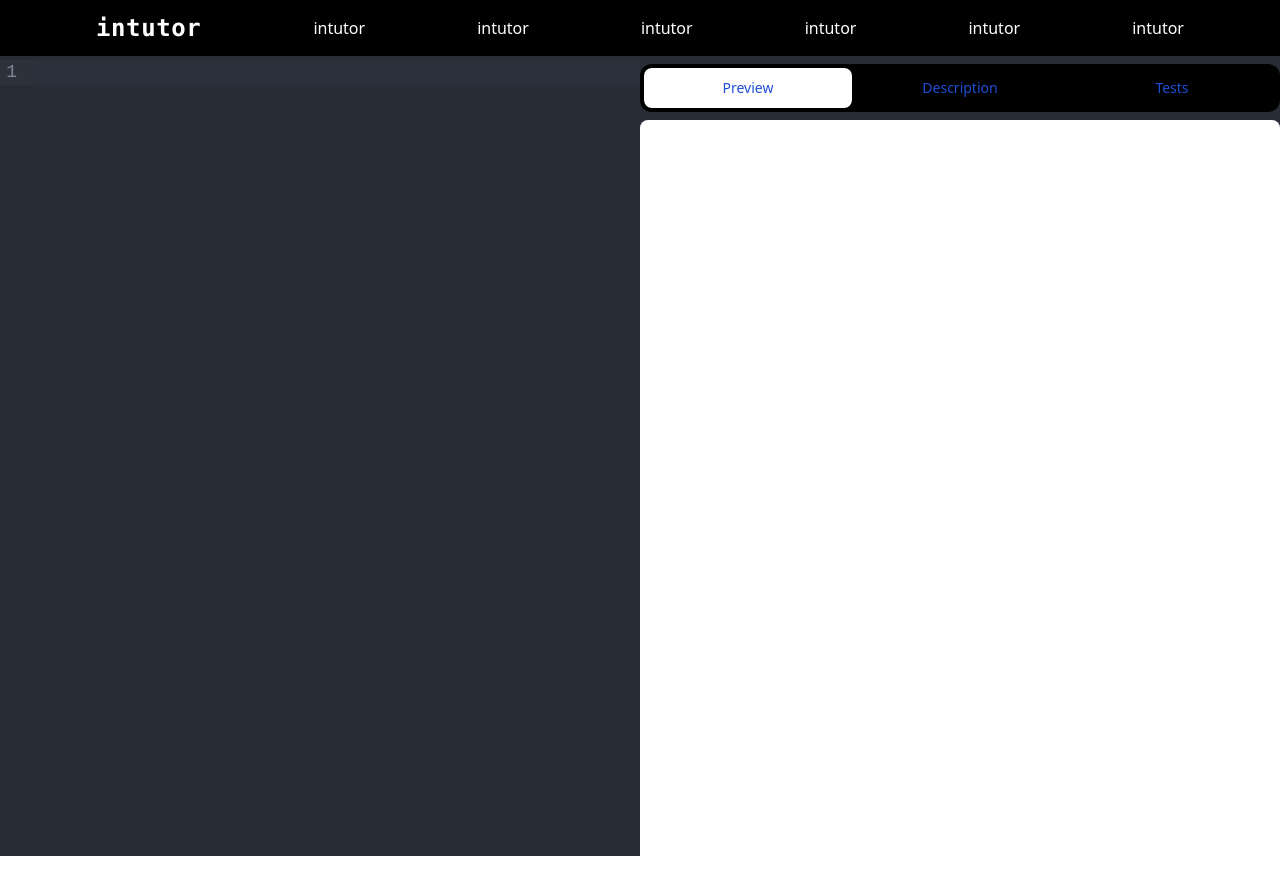
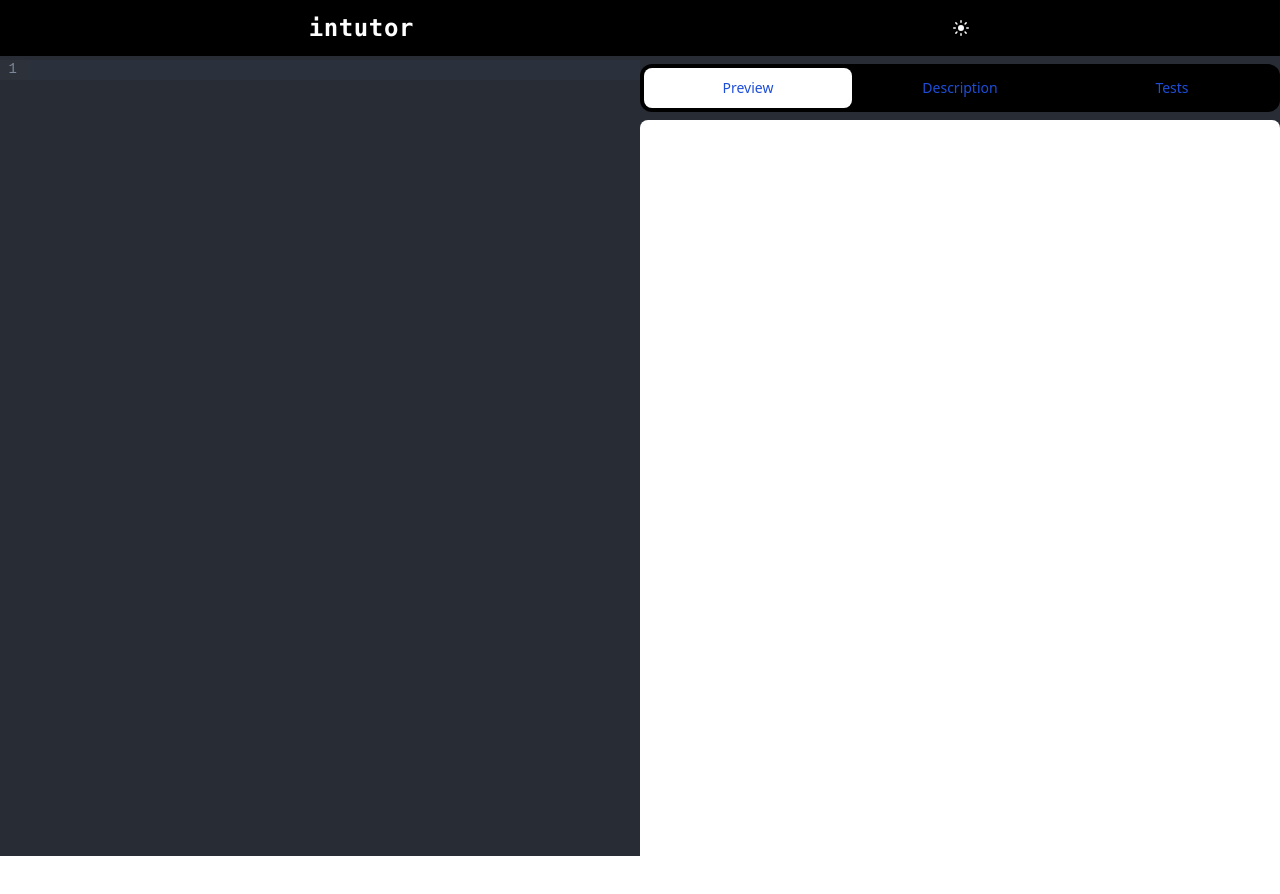
Before and after one commit to gangofdev/interactive-tutor, a React (Vite) app: page / in a window 1280 px wide. Shown: the top 894 px of the page. Built offline with nearby package versions, Linux system fonts and the light colour scheme.

Commit message:
feat: add theme switcher

```diff
--- a/src/App.tsx
+++ b/src/App.tsx
@@ -2,19 +2,33 @@ import React, { useState } from "react";
 import CodeGround from "./components/CodeGround";
 import Description from "./components/Description";
 import Navbar from "./components/Navbar";
+import { CodeProvider } from "./contexts/CodeContext";
+import { ThemeProvider } from "./contexts/ThemeContext";
 
 const App = () => {
   const [htmlCode, setHtmlCode] = useState("");
+  const [theme, setTheme] = useState("dark");
   const handleChange = (newValue: string) => {
     setHtmlCode(newValue);
   };
+  const switchTheme = () => {
+    if (theme === "dark") {
+      setTheme("light");
+    } else {
+      setTheme("dark");
+    }
+  };
   return (
     <div className="bg-[#282C34] h-screen">
-      <Navbar></Navbar>
-      <div className="grid grid-cols-2 h-full">
-        <CodeGround htmlCode={htmlCode} onChange={handleChange}></CodeGround>
-        <Description htmlCode={htmlCode} onChange={handleChange}></Description>
-      </div>
+      <ThemeProvider>
+        <Navbar></Navbar>
+        <CodeProvider>
+          <div className="grid grid-cols-2 h-full">
+            <CodeGround></CodeGround>
+            <Description></Description>
+          </div>
+        </CodeProvider>
+      </ThemeProvider>
     </div>
   );
 };
--- a/src/components/CodeGround.tsx
+++ b/src/components/CodeGround.tsx
@@ -1,20 +1,20 @@
-import React from "react";
+import React, { useContext } from "react";
 import CodeMirror from "@uiw/react-codemirror";
 import { html } from "@codemirror/lang-html";
+import ThemeContext from "../contexts/ThemeContext";
+import CodeContext from "../contexts/CodeContext";
 
-interface CodeGroundProps {
-  htmlCode: string;
-  onChange: (newValue: string) => void;
-}
-const CodeGround = ({ htmlCode, onChange }: CodeGroundProps) => {
+const CodeGround = () => {
+  const { theme }: any = useContext(ThemeContext);
+  const { htmlCode, onHtmlChange } = useContext(CodeContext);
   return (
     <CodeMirror
-      className="text-lg"
-      theme={"dark"}
+      className="text-sm"
+      theme={theme}
       value={htmlCode}
       height="100%"
       extensions={[html()]}
-      onChange={onChange}
+      onChange={onHtmlChange}
     />
   );
 };
--- a/src/components/Description.tsx
+++ b/src/components/Description.tsx
@@ -1,16 +1,14 @@
-import { useState } from "react";
+import { useContext, useState } from "react";
 import { Tab } from "@headlessui/react";
-
-interface DescriptionProps {
-  htmlCode: string;
-  onChange: (newValue: any) => void;
-}
+import CodeContext from "../contexts/CodeContext";
 
 function classNames(...classes: string[]) {
   return classes.filter(Boolean).join(" ");
 }
 
-export default function Description({ htmlCode, onChange }: DescriptionProps) {
+export default function Description() {
+  const { htmlCode } = useContext(CodeContext);
+
   let [categories] = useState({
     Description:
       "Lorem ipsum dolor, sit amet consectetur adipisicing elit. Saepe nulla dignissimos doloribus, labore blanditiis temporibus repellat sint quisquam quo in nihil cum sed quas nam cupiditate recusandae, deleniti quae dolorem.",
--- a/src/components/Navbar.tsx
+++ b/src/components/Navbar.tsx
@@ -1,29 +1,39 @@
 import React from "react";
+import { useContext } from "react";
+import ThemeContext from "../contexts/ThemeContext";
 
 const Navbar = () => {
+  const { theme, switchTheme } = useContext(ThemeContext);
   return (
     <div className="bg-black w-screen h-14 flex flex-row justify-around items-center text-white p-4 px-10">
       <div className=" font-mono text-2xl font-bold tracking-wide">
         <a href="">intutor</a>
       </div>
-      <div>
-        <a href="">intutor</a>
-      </div>
-      <div>
-        <a href="">intutor</a>
-      </div>
-      <div>
-        <a href="">intutor</a>
-      </div>
-      <div>
-        <a href="">intutor</a>
-      </div>
-      <div>
-        <a href="">intutor</a>
-      </div>
-      <div>
-        <a href="">intutor</a>
-      </div>
+      <button className="text-gray-50" onClick={switchTheme}>
+        {theme === "dark" ? (
+          <svg
+            xmlns="http://www.w3.org/2000/svg"
+            viewBox="0 0 20 20"
+            fill="currentColor"
+            className="w-5 h-5"
+          >
+            <path d="M10 2a.75.75 0 01.75.75v1.5a.75.75 0 01-1.5 0v-1.5A.75.75 0 0110 2zM10 15a.75.75 0 01.75.75v1.5a.75.75 0 01-1.5 0v-1.5A.75.75 0 0110 15zM10 7a3 3 0 100 6 3 3 0 000-6zM15.657 5.404a.75.75 0 10-1.06-1.06l-1.061 1.06a.75.75 0 001.06 1.06l1.06-1.06zM6.464 14.596a.75.75 0 10-1.06-1.06l-1.06 1.06a.75.75 0 001.06 1.06l1.06-1.06zM18 10a.75.75 0 01-.75.75h-1.5a.75.75 0 010-1.5h1.5A.75.75 0 0118 10zM5 10a.75.75 0 01-.75.75h-1.5a.75.75 0 010-1.5h1.5A.75.75 0 015 10zM14.596 15.657a.75.75 0 001.06-1.06l-1.06-1.061a.75.75 0 10-1.06 1.06l1.06 1.06zM5.404 6.464a.75.75 0 001.06-1.06l-1.06-1.06a.75.75 0 10-1.061 1.06l1.06 1.06z" />
+          </svg>
+        ) : (
+          <svg
+            xmlns="http://www.w3.org/2000/svg"
+            viewBox="0 0 20 20"
+            fill="currentColor"
+            className="w-5 h-5"
+          >
+            <path
+              fill-rule="evenodd"
+              d="M7.455 2.004a.75.75 0 01.26.77 7 7 0 009.958 7.967.75.75 0 011.067.853A8.5 8.5 0 116.647 1.921a.75.75 0 01.808.083z"
+              clip-rule="evenodd"
+            />
+          </svg>
+        )}
+      </button>
     </div>
   );
 };
--- /dev/null
+++ b/src/contexts/CodeContext.tsx
@@ -0,0 +1,20 @@
+import { createContext, useState } from "react";
+
+const CodeContext = createContext({
+  htmlCode: "",
+  onHtmlChange: (newCode: string) => {},
+});
+
+export const CodeProvider = ({ children }: any) => {
+  const [htmlCode, setHtmlCode] = useState("");
+  const onHtmlChange = (newCode: string) => {
+    setHtmlCode(newCode);
+  };
+  return (
+    <CodeContext.Provider value={{ htmlCode, onHtmlChange }}>
+      {children}
+    </CodeContext.Provider>
+  );
+};
+
+export default CodeContext;
--- /dev/null
+++ b/src/contexts/ThemeContext.tsx
@@ -0,0 +1,21 @@
+import { createContext, useState } from "react";
+
+const ThemeContext = createContext({ theme: "dark", switchTheme: () => {} });
+
+export const ThemeProvider = ({ children }: any) => {
+  const [theme, setTheme] = useState("dark");
+  const switchTheme = () => {
+    if (theme === "dark") {
+      setTheme("light");
+    } else {
+      setTheme("dark");
+    }
+  };
+  return (
+    <ThemeContext.Provider value={{ theme, switchTheme }}>
+      {children}
+    </ThemeContext.Provider>
+  );
+};
+
+export default ThemeContext;
```
